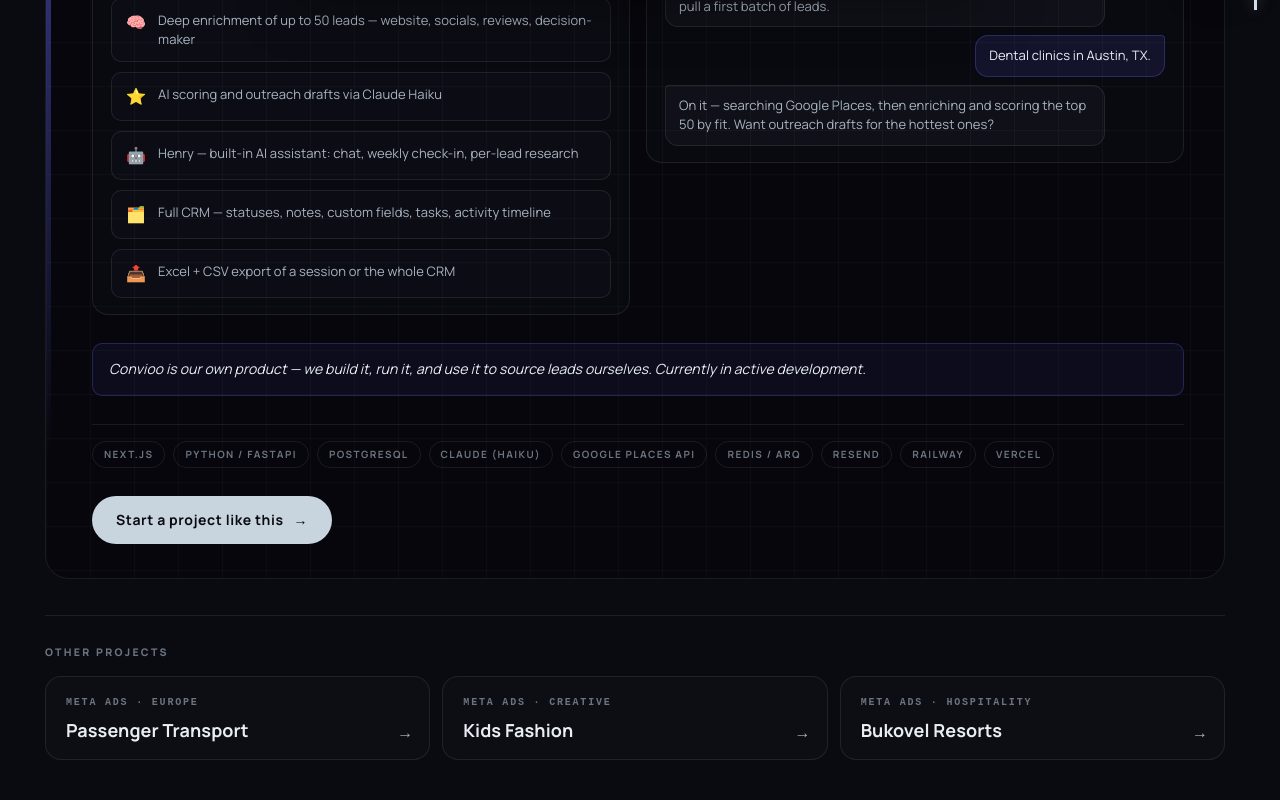
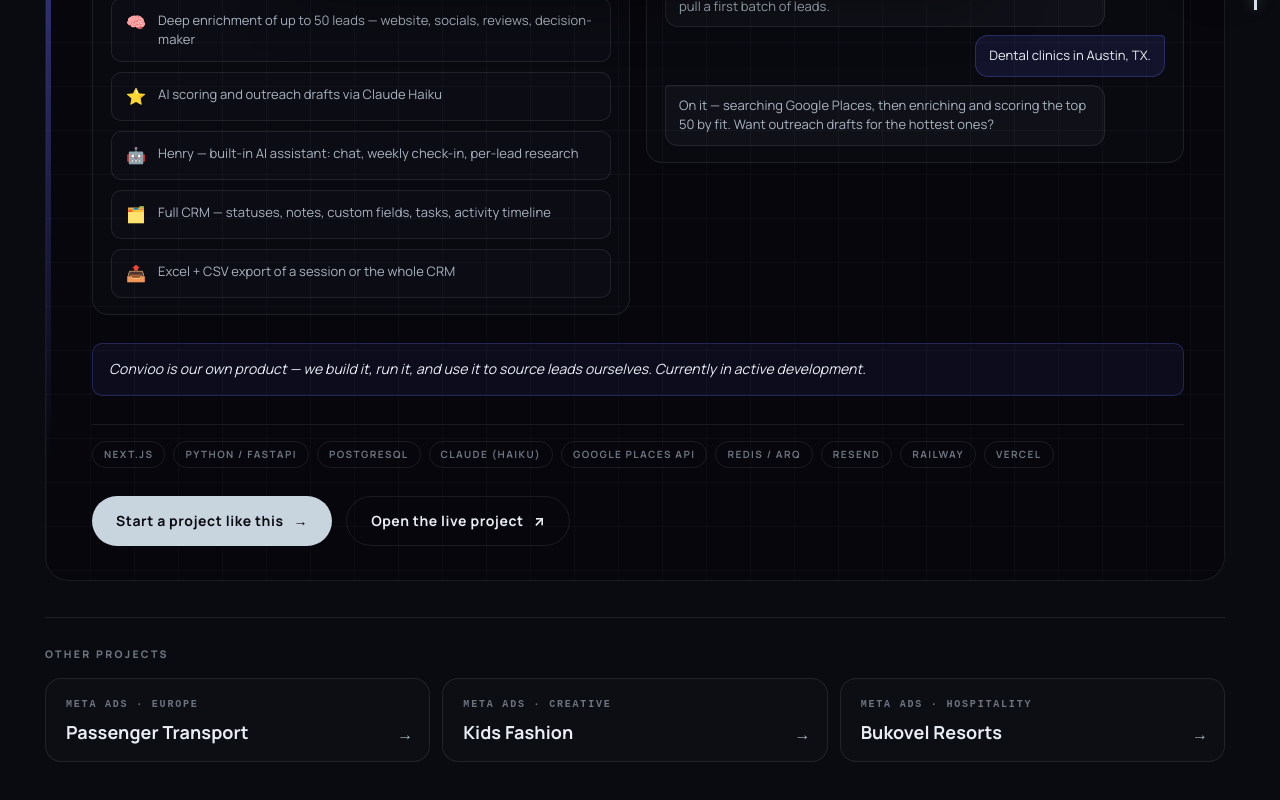
Before and after one commit to Seventy-Times-Agency/Seventy-Times, a Next.js app: page /en/cases/convioo in a window 1280 px wide. Shown: the part 790-1590 px from the top of the page. Built offline with nearby package versions, Linux system fonts and the light colour scheme.

Commit message:
Add live-project links to Convioo and Seventy Times cases
Set url on the convioo (convioo.com) and seventy-times
(seventy-times.com) cases so each product case exposes a clickable
'Open the live project' link, matching elitecarmats.

https://claude.ai/code/session_01PvsETuu7tv3NHQQNMVzmfT

```diff
--- a/src/data/cases.ts
+++ b/src/data/cases.ts
@@ -871,6 +871,7 @@ export const CASES: readonly CaseItem[] = [
     id: "seventy-times",
     status: "live",
     region: "usa",
+    url: "https://seventy-times.com",
     study: {
       accent: "#818cf8",
       title: u("Seventy Times"),
@@ -1282,6 +1283,7 @@ export const CASES: readonly CaseItem[] = [
     id: "convioo",
     status: "progress",
     region: "usa",
+    url: "https://convioo.com",
     study: {
       accent: "#6366F1",
       title: u("Convioo"),
```
